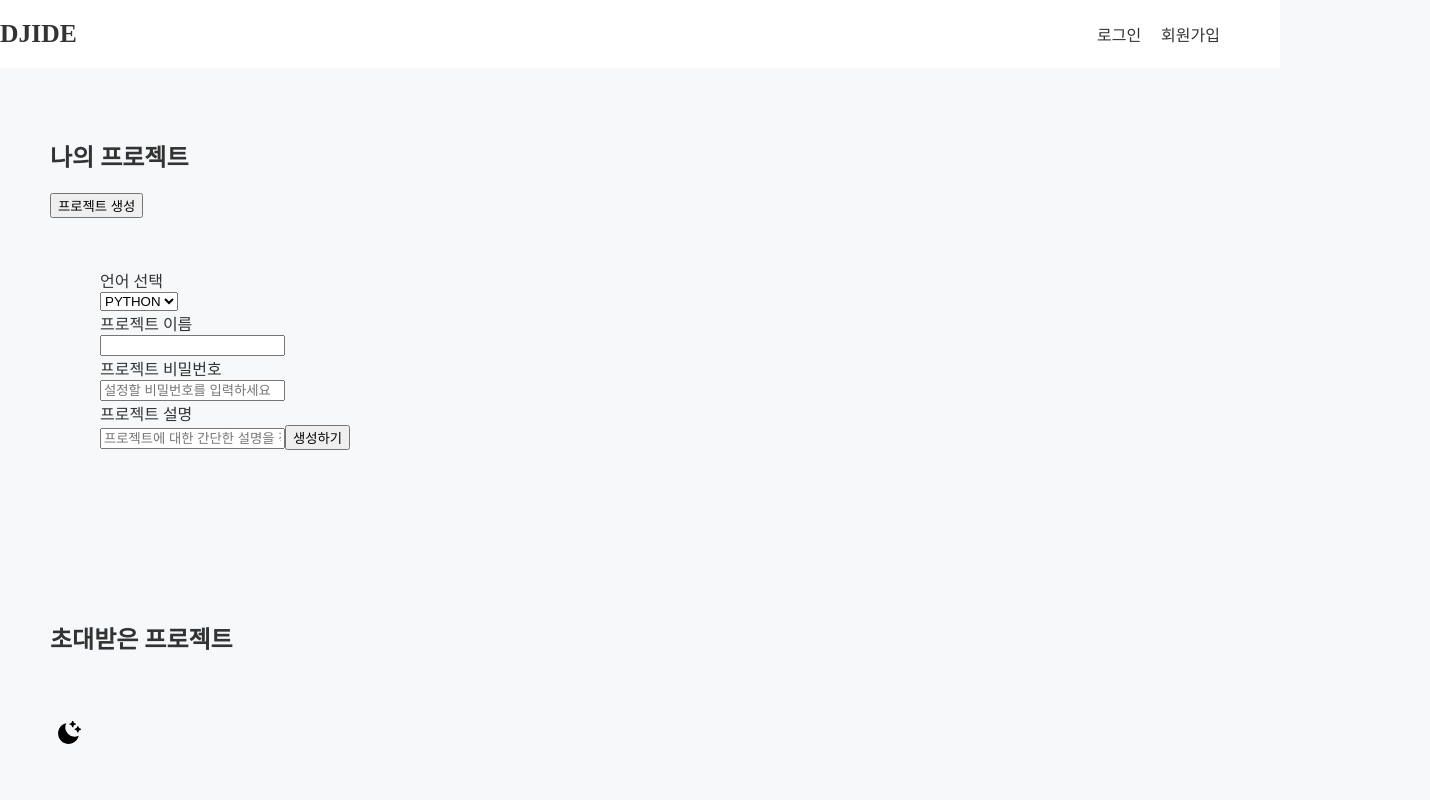
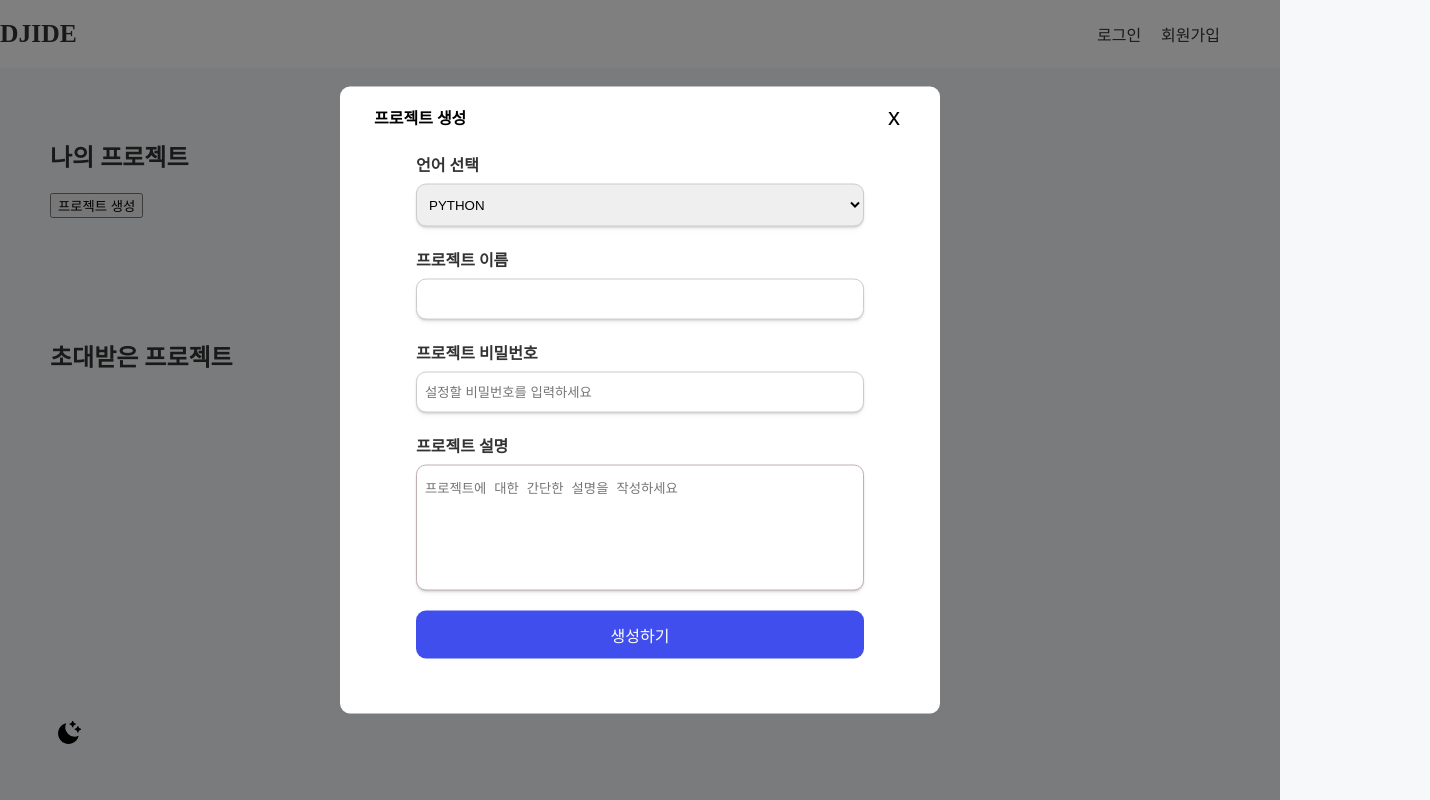
Before and after one commit to The-Great-Sign/IDE-Project-frontend-next, a Next.js app: page /project in a window 1280 px wide. Both pictures are taken after a click on the button "프로젝트 생성". Shown: the whole page, 1430 px wide, since content can reach past the window. Built offline with nearby package versions, Linux system fonts and the light colour scheme; no server answers.

Commit message:
style : IDE-112 프로젝트 생성 및 입장 UI

```diff
--- a/src/app/invite/[projectId]/page.tsx
+++ b/src/app/invite/[projectId]/page.tsx
@@ -30,7 +30,6 @@ const Invite = () => {
       const response = await axiosInstance.post('/api/projects', enterData);
       const data = response.data;
       if (data.success) {
-        ///////// 결과값이 200? 400?
         console.log(data.message);
         router.push(`/ide/${getCurrentProjectId()}`);
       } else {
--- a/src/app/project/CreateProject/CreateProject.styles.ts
+++ b/src/app/project/CreateProject/CreateProject.styles.ts
@@ -3,19 +3,117 @@ import styled from 'styled-components';
 export const CreateProjectContainer = styled.div`
   display: flex;
   flex-direction: column;
-  gap: 100px;
-  width: 100%;
-  padding: 50px;
+  width: 50vw;
+  max-width: 600px;
+  height: auto;
+  align-items: center;
+  justify-content: center;
+  position: fixed;
+  top: 50%;
+  left: 50%;
+  transform: translate(-50%, -50%);
+  background-color: white;
+  border-radius: 10px;
+  padding: 15px 20px;
+  box-sizing: border-box;
+  z-index: 1000;
 `;
 
-export const CreateProjectHeader = styled.div``;
-export const CreateProjectHead = styled.div``;
-export const CreateProjectClose = styled.button``;
+export const ModalBackdrop = styled.div`
+  position: fixed; // 전체 페이지에 걸쳐 고정
+  top: 0;
+  left: 0;
+  right: 0;
+  bottom: 0;
+  background-color: rgba(0, 0, 0, 0.5); // 반투명 배경
+  display: flex;
+  align-items: center; // 세로 중앙 정렬
+  justify-content: center; // 가로 중앙 정렬
+`;
 
-export const CreateProjectForm = styled.form``;
-export const CreateProjectInputTitle = styled.div``;
-export const CreateProjectLanguage = styled.select``;
-export const CreateProjectTitle = styled.input``;
-export const CreateProjectPassword = styled.input``;
-export const CreateProjectDescription = styled.input``;
-export const CreateProjectButton = styled.button``;
+export const CreateProjectHeader = styled.div`
+  display: flex;
+  justify-content: space-between;
+  align-items: center;
+  width: 95%;
+  padding-bottom: 20px;
+  background-color: white;
+  color: black;
+`;
+
+export const CreateProjectHead = styled.h4`
+  margin: 0;
+`;
+
+export const CreateProjectClose = styled.button`
+  background: none;
+  border: none;
+  font-size: 24px;
+  cursor: pointer;
+`;
+
+export const CreateProjectForm = styled.form`
+  display: flex;
+  flex-direction: column;
+  width: 80%;
+  padding-bottom: 40px;
+  align-items: stretch;
+  justify-content: center;
+`;
+
+export const CreateProjectInputTitle = styled.label`
+  text-align: left;
+  font-weight: bold;
+  margin-bottom: 8px;
+  color: #333;
+`;
+
+export const CreateProjectLanguage = styled.select`
+  padding: 12px 8px;
+  border: 1px solid #ccc;
+  border-radius: 10px;
+  margin-bottom: 20px;
+  box-shadow:
+    0 1px 1px rgba(128, 128, 128, 0.15),
+    0 2px 2px rgba(128, 128, 128, 0.15),
+    0 4px 4px rgba(128, 128, 128, 0.05);
+`;
+
+export const CreateProjectInput = styled.input`
+  padding: 12px 8px;
+  border: 1px solid #ccc;
+  border-radius: 10px;
+  margin-bottom: 20px;
+  box-shadow:
+    0 1px 1px rgba(128, 128, 128, 0.15),
+    0 2px 2px rgba(128, 128, 128, 0.15),
+    0 4px 4px rgba(128, 128, 128, 0.05);
+`;
+
+export const CreateProjectDescription = styled.textarea`
+  padding: 12px 8px;
+  border: 1px solid #c0b0b0;
+  border-radius: 10px;
+  resize: none;
+  height: 100px;
+  margin-bottom: 20px;
+  box-shadow:
+    0 1px 1px rgba(128, 128, 128, 0.15),
+    0 2px 2px rgba(128, 128, 128, 0.15),
+    0 4px 4px rgba(128, 128, 128, 0.05);
+`;
+
+export const CreateProjectButton = styled.button`
+  padding: 12px 20px;
+  background-color: #404eed;
+  color: white;
+  border: none;
+  border-radius: 10px;
+  font-size: 16px;
+  cursor: pointer;
+  transition: background-color 0.3s;
+
+  &:hover {
+    background-color: #0056b3; // Darker blue on hover
+  }
+`;
--- a/src/app/project/CreateProject/CreateProject.tsx
+++ b/src/app/project/CreateProject/CreateProject.tsx
@@ -3,17 +3,17 @@ import React, { useState } from 'react';
 import useProjectStore from '@/store/useProjectStore';
 import axiosInstance from '@/app/api/axiosInstance';
 import {
+  ModalBackdrop,
   CreateProjectButton,
-  // CreateProjectClose,
+  CreateProjectClose,
   CreateProjectContainer,
   CreateProjectDescription,
   CreateProjectForm,
-  // CreateProjectHead,
-  // CreateProjectHeader,
+  CreateProjectHead,
+  CreateProjectHeader,
   CreateProjectInputTitle,
   CreateProjectLanguage,
-  CreateProjectPassword,
-  CreateProjectTitle,
+  CreateProjectInput,
 } from './CreateProject.styles';
 import EnterProject from '../EnterProject/EnterProject';
 
@@ -24,8 +24,12 @@ interface CreateProjectProps {
   password: string;
 }
 
-const CreateProject = () => {
-  const [isCreated, setIsCreated] = useState(false);
+interface CreateProps {
+  setIsModalOpen: (value: boolean) => void;
+  // 여기에 다른 props 타입 정의 가능
+}
+const CreateProject = ({ setIsModalOpen }: CreateProps) => {
+  const [isCreated, setIsCreated] = useState<boolean>(false);
   const [createData, setCreateData] = useState<CreateProjectProps>({
     name: '',
     description: '',
@@ -51,8 +55,14 @@ const CreateProject = () => {
     }
   };
 
+  const handleClose = () => {
+    setIsModalOpen(false);
+  };
+
   const handleInput = (
-    e: React.ChangeEvent<HTMLInputElement | HTMLSelectElement>
+    e: React.ChangeEvent<
+      HTMLInputElement | HTMLTextAreaElement | HTMLSelectElement
+    >
   ) => {
     const { name, value } = e.target;
     setCreateData({
@@ -67,13 +77,14 @@ const CreateProject = () => {
   };
 
   return isCreated ? (
-    <EnterProject />
+    <EnterProject setIsModalOpen={setIsModalOpen} />
   ) : (
+    <ModalBackdrop>
       <CreateProjectContainer>
-      {/* <CreateProjectHeader>
-        <CreateProjectHead />
-        <CreateProjectClose />
-      </CreateProjectHeader> */}
+        <CreateProjectHeader>
+          <CreateProjectHead>프로젝트 생성</CreateProjectHead>
+          <CreateProjectClose onClick={handleClose}>x</CreateProjectClose>
+        </CreateProjectHeader>
 
         <CreateProjectForm onSubmit={handleSubmit}>
           <CreateProjectInputTitle>언어 선택</CreateProjectInputTitle>
@@ -88,10 +99,10 @@ const CreateProject = () => {
           </CreateProjectLanguage>
 
           <CreateProjectInputTitle>프로젝트 이름</CreateProjectInputTitle>
-        <CreateProjectTitle type="text" name="name" onChange={handleInput} />
+          <CreateProjectInput type="text" name="name" onChange={handleInput} />
 
           <CreateProjectInputTitle>프로젝트 비밀번호</CreateProjectInputTitle>
-        <CreateProjectPassword
+          <CreateProjectInput
             type="password"
             name="password"
             placeholder="설정할 비밀번호를 입력하세요"
@@ -100,7 +111,6 @@ const CreateProject = () => {
 
           <CreateProjectInputTitle>프로젝트 설명</CreateProjectInputTitle>
           <CreateProjectDescription
-          type="text"
             name="description"
             placeholder="프로젝트에 대한 간단한 설명을 작성하세요"
             onChange={handleInput}
@@ -109,6 +119,7 @@ const CreateProject = () => {
           <CreateProjectButton type="submit">생성하기</CreateProjectButton>
         </CreateProjectForm>
       </CreateProjectContainer>
+    </ModalBackdrop>
   );
 };
 
--- a/src/app/project/EnterProject/EnterProject.styles.tsx
+++ b/src/app/project/EnterProject/EnterProject.styles.tsx
@@ -1,7 +1,81 @@
 import styled from '@emotion/styled';
 
-export const EnterProjectContainer = styled.div``;
-export const EnterProjectClose = styled.button``;
-export const EnterProjectHeader = styled.div``;
-export const EnterProjectShare = styled.button``;
-export const EnterProjectAccess = styled.button``;
+export const EnterProjectContainer = styled.div`
+  display: flex;
+  flex-direction: column;
+  width: 50vw;
+  max-width: 600px;
+  height: auto;
+  align-items: center;
+  justify-content: center;
+  position: fixed;
+  top: 50%;
+  left: 50%;
+  transform: translate(-50%, -50%);
+  background-color: white;
+  border-radius: 10px;
+  padding: 15px 20px;
+  box-sizing: border-box;
+  z-index: 1000;
+`;
+
+export const ModalBackdrop = styled.div`
+  position: fixed; // 전체 페이지에 걸쳐 고정
+  top: 0;
+  left: 0;
+  right: 0;
+  bottom: 0;
+  background-color: rgba(0, 0, 0, 0.5); // 반투명 배경
+  display: flex;
+  align-items: center; // 세로 중앙 정렬
+  justify-content: center; // 가로 중앙 정렬
+`;
+
+export const EnterProjectHeader = styled.div`
+  display: flex;
+  justify-content: flex-end;
+  width: 100%;
+`;
+
+export const EnterProjectClose = styled.button`
+  background: none;
+  border: none;
+  font-size: 24px;
+  cursor: pointer;
+`;
+
+export const EnterProjectHead = styled.h2`
+  color: black;
+`;
+
+export const EnterProjectShare = styled.button`
+  margin-bottom: 20px;
+  padding: 12px 20px;
+  background-color: #404eed;
+  color: white;
+  border: none;
+  border-radius: 10px;
+  font-size: 16px;
+  cursor: pointer;
+  transition: background-color 0.3s;
+
+  &:hover {
+    background-color: #0056b3; // Darker blue on hover
+  }
+`;
+
+export const EnterProjectAccess = styled.button`
+  padding: 12px 20px;
+  margin-bottom: 20px;
+  background-color: #404eed;
+  color: white;
+  border: none;
+  border-radius: 10px;
+  font-size: 16px;
+  cursor: pointer;
+  transition: background-color 0.3s;
+
+  &:hover {
+    background-color: #0056b3; // Darker blue on hover
+  }
+`;
--- a/src/app/project/EnterProject/EnterProject.tsx
+++ b/src/app/project/EnterProject/EnterProject.tsx
@@ -2,15 +2,22 @@
 import React from 'react';
 import { useRouter } from 'next/navigation';
 import {
+  ModalBackdrop,
   EnterProjectAccess,
-  // EnterProjectClose,
+  EnterProjectClose,
   EnterProjectContainer,
   EnterProjectHeader,
+  EnterProjectHead,
   EnterProjectShare,
 } from './EnterProject.styles';
 import useProjectStore from '@/store/useProjectStore';
 
-const EnterProject = () => {
+interface EnterProps {
+  setIsModalOpen: (value: boolean) => void;
+  // 여기에 다른 props 타입 정의 가능
+}
+
+const EnterProject = ({ setIsModalOpen }: EnterProps) => {
   const router = useRouter();
   const projectId = useProjectStore.getState().currentProject.id;
 
@@ -30,10 +37,17 @@ const EnterProject = () => {
     router.push(`/ide/${projectId}`);
   };
 
+  const handleClose = () => {
+    setIsModalOpen(false);
+  };
+
   return (
+    <ModalBackdrop>
       <EnterProjectContainer>
-      {/* <EnterProjectClose /> */}
-      <EnterProjectHeader>생성완료!</EnterProjectHeader>
+        <EnterProjectHeader>
+          <EnterProjectClose onClick={handleClose}>x</EnterProjectClose>
+        </EnterProjectHeader>
+        <EnterProjectHead>생성완료!</EnterProjectHead>
         <EnterProjectShare onClick={shareURL}>
           초대 링크 공유하기
         </EnterProjectShare>
@@ -41,6 +55,7 @@ const EnterProject = () => {
           입장하기
         </EnterProjectAccess>
       </EnterProjectContainer>
+    </ModalBackdrop>
   );
 };
 
--- a/src/app/project/MyProject/MyProject.tsx
+++ b/src/app/project/MyProject/MyProject.tsx
@@ -6,9 +6,9 @@ import { ProjectView } from '../Project.styles';
 import axiosInstance from '../../api/axiosInstance';
 
 const MyProject = () => {
-  const [isCreate, setIsCreate] = useState(false);
+  const [isModalOpen, setIsModalOpen] = useState<boolean>(false);
   const handleClick = () => {
-    setIsCreate(true);
+    setIsModalOpen(true);
   };
   useEffect(() => {
     const fetchProjects = async () => {
@@ -30,7 +30,7 @@ const MyProject = () => {
         <button type="button" onClick={handleClick}>
           프로젝트 생성
         </button>
-        {isCreate && <CreateProject />}
+        {isModalOpen && <CreateProject setIsModalOpen={setIsModalOpen} />}
       </div>
     </ProjectView>
   );
```
Also changed, not shown: src/app/ide/Terminal/Terminal.tsx (+25 -6 lines). Lines whose indentation alone changed are shown as unchanged.
